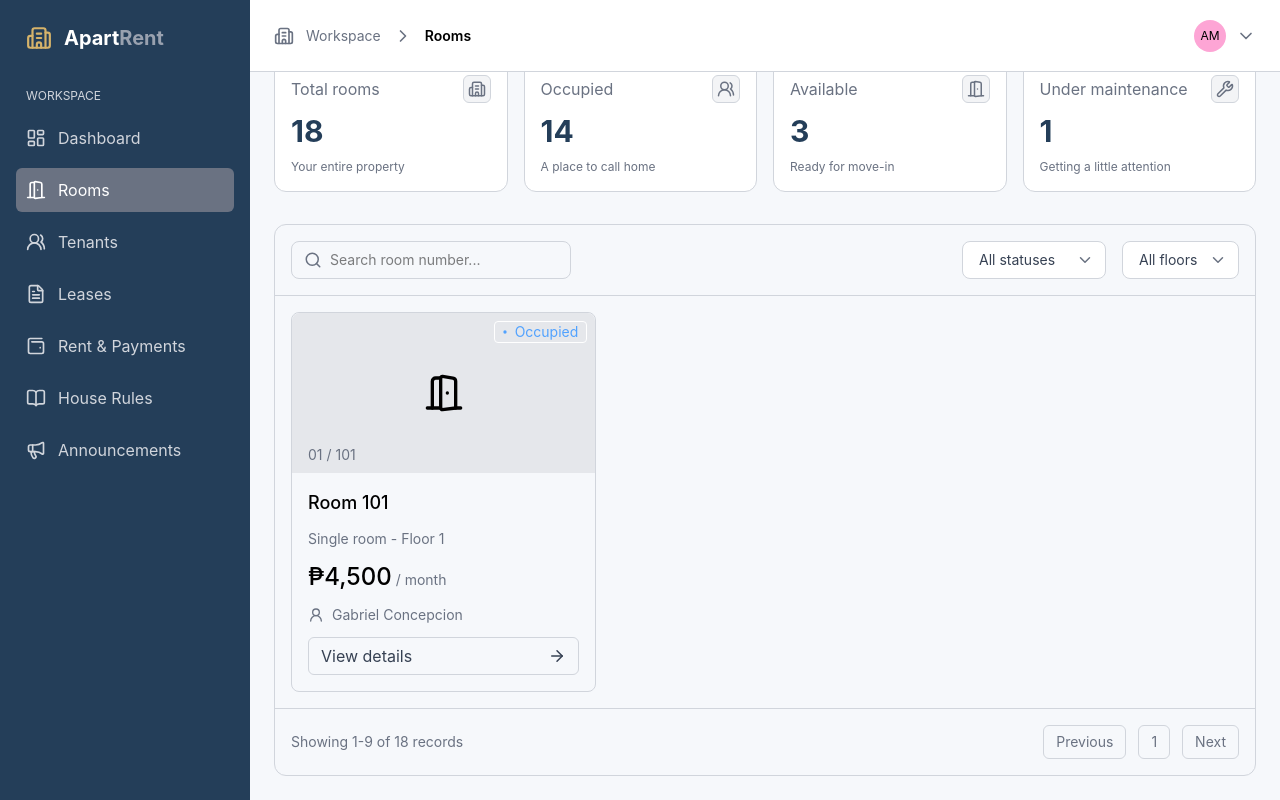
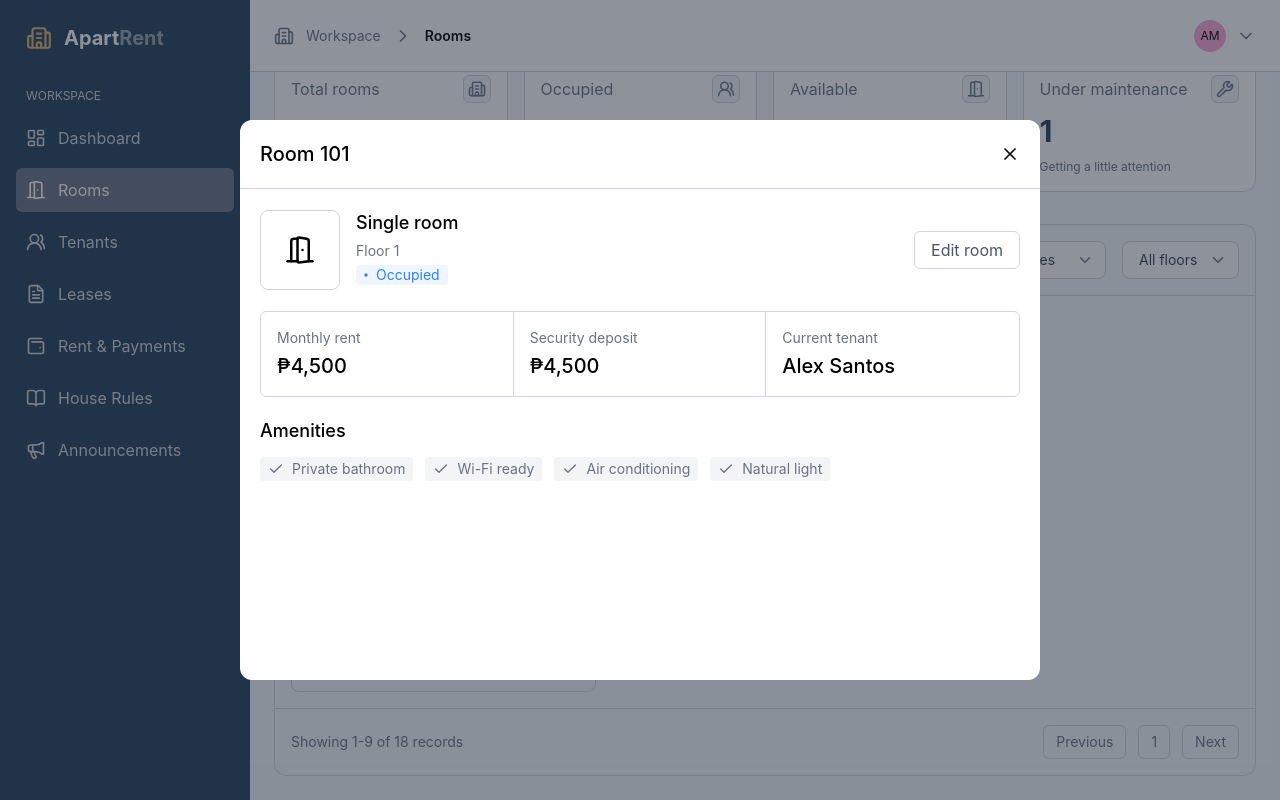
Before and after one commit to Code-W-Gab/ApartRent, a React (Vite) app in the folder frontend/: page /rooms in a window 1280 px wide. Both pictures are taken after a click on the button "View details". Built offline with nearby package versions, Linux system fonts and the light colour scheme.

Commit message:
feat(admin): add open/close modal and create modal for view details

```diff
--- /dev/null
+++ b/frontend/src/components/overlays/ViewDetailsModal.tsx
@@ -0,0 +1,75 @@
+import { Check, DoorOpen, Dot, X } from "lucide-react";
+
+interface ModalProps {
+  onClose: () => void
+}
+
+export default function ViewDetailsModal({onClose}: ModalProps){
+  return(
+    <div className="bg-white w-200 h-140 rounded-xl">
+      <div className="p-5 flex items-center justify-between border-b border-gray-300">
+        <h1 className="text-xl font-medium">Room 101</h1>
+        <button onClick={onClose}>
+          <X size={20} className="cursor-pointer"/>
+        </button>
+      </div>
+      <div className="p-5 space-y-5">
+        <div className="flex items-center justify-between">
+          <div className="flex items-center gap-4">
+            <div className="flex items-center justify-center w-20 h-20 border border-gray-300 rounded-lg">
+              <DoorOpen size={30}/>
+            </div>
+            <div className="space-y-1">
+              <h3 className="text-lg font-medium">Single room</h3>
+              <p className="text-sm text-gray-500">Floor 1</p>
+              <div className="inline-flex items-center text-sm text-blue-500 rounded-sm bg-blue-50 pr-2">
+                <Dot size={20}/>
+                <span>Occupied</span>
+              </div>
+            </div>
+          </div>
+          <button className="text-gray-600 border border-gray-300 px-4 py-1.5 rounded-md hover:border-gray-500 cursor-pointer">Edit room</button>
+        </div>
+
+        <div className="grid grid-cols-3 border border-gray-300 rounded-md">
+          <div className="border-r border-gray-300 p-4 space-y-1">
+            <p className="text-gray-500 text-sm">Monthly rent</p>
+            <h2 className="text-xl font-medium">₱4,500</h2>
+          </div>
+          <div className="border-r border-gray-300 p-4 space-y-1">
+            <p className="text-gray-500 text-sm">Security deposit</p>
+            <h2 className="text-xl font-medium">₱4,500</h2>
+          </div>
+          <div className="p-4 space-y-1">
+            <p className="text-gray-500 text-sm">Current tenant</p>
+            <h2 className="text-xl font-medium">Alex Santos</h2>
+          </div>
+        </div>
+
+        <div className="space-y-3">
+          <h3 className="text-lg font-medium">Amenities</h3>
+          <div className="flex items-center gap-3">
+            <div className="inline-flex items-center gap-2 px-2 py-0.5 rounded-sm bg-gray-100 text-gray-500 text-sm">
+              <Check size={16}/>
+              <p>Private bathroom</p>
+            </div>
+            <div className="inline-flex items-center gap-2 px-2 py-0.5 rounded-sm bg-gray-100 text-gray-500 text-sm">
+              <Check size={16}/>
+              <p>Wi-Fi ready</p>
+            </div>
+            <div className="inline-flex items-center gap-2 px-2 py-0.5 rounded-sm bg-gray-100 text-gray-500 text-sm">
+              <Check size={16}/>
+              <p>Air conditioning</p>
+            </div>
+            <div className="inline-flex items-center gap-2 px-2 py-0.5 rounded-sm bg-gray-100 text-gray-500 text-sm">
+              <Check size={16}/>
+              <p>Natural light</p>
+            </div>
+          </div>
+        </div>
+
+
+      </div>
+    </div>
+  )
+}
--- a/frontend/src/pages/admin/RoomsPage.tsx
+++ b/frontend/src/pages/admin/RoomsPage.tsx
@@ -2,6 +2,8 @@ import { ArrowRight, BuildingComplex, DoorOpen, Dot, Plus, Search, UserRound, Us
 import AdminLayout from "../../components/layout/AdminLayout"
 import Dropdown from "../../components/common/dropdown"
 import type React from "react"
+import { useState } from "react"
+import ViewDetailsModal from "../../components/overlays/ViewDetailsModal"
 
 interface INav {
   label: string,
@@ -40,6 +42,8 @@ const statusOptions: DropdownOption[] = [
 
 
 export default function RoomsPage() {
+  const [isViewDetailsModalOpen, setIsViewDetailsModalOpen] = useState<boolean>(false)
+
   return(
     <main>
       <AdminLayout>
@@ -112,7 +116,7 @@ export default function RoomsPage() {
                       <UserRound size={16}/>
                       <span>Gabriel Concepcion</span>
                     </div>
-                    <button className="flex items-center justify-between w-full border border-gray-300 text-gray-700 px-3 py-1.5 rounded-md cursor-pointer hover:border-gray-500">
+                    <button onClick={() => setIsViewDetailsModalOpen(true)} className="flex items-center justify-between w-full border border-gray-300 text-gray-700 px-3 py-1.5 rounded-md cursor-pointer hover:border-gray-500">
                       <span>View details</span>
                       <ArrowRight size={18}/>
                     </button>
@@ -129,9 +133,16 @@ export default function RoomsPage() {
                 </div>
               </div>
 
-
             </div>
           </section>
+
+          {isViewDetailsModalOpen && (
+            <div className="fixed inset-0 flex bg-gray-800/50 items-center justify-center z-40">
+              <div className="z-50">
+                <ViewDetailsModal onClose={() => setIsViewDetailsModalOpen(false)}/>
+              </div>
+            </div>
+          )}
         </div>
       </AdminLayout>
     </main>
```
